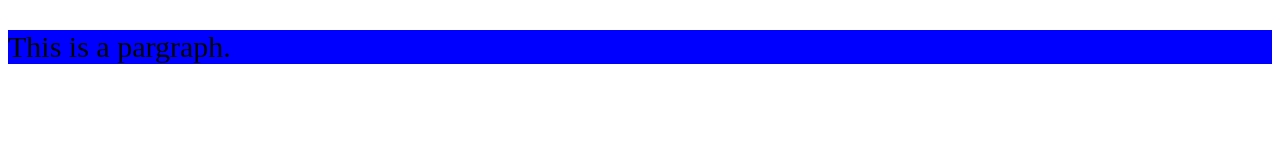
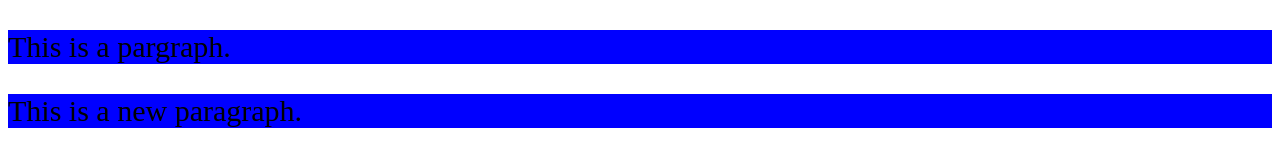
Before and after one commit to JoshuaGrant/March-18-2024-Practice, a plain HTML site: page index.html in a window 1280 px wide. Drawn offline with Linux system fonts and the light colour scheme.

Commit message:
Added a new paragraph in index.html

```diff
--- a/index.html
+++ b/index.html
@@ -11,5 +11,9 @@
     <p>
         This is a pargraph.
     </p>
+
+    <p>
+        This is a new paragraph.
+    </p>
 </body>
 </html>
```
